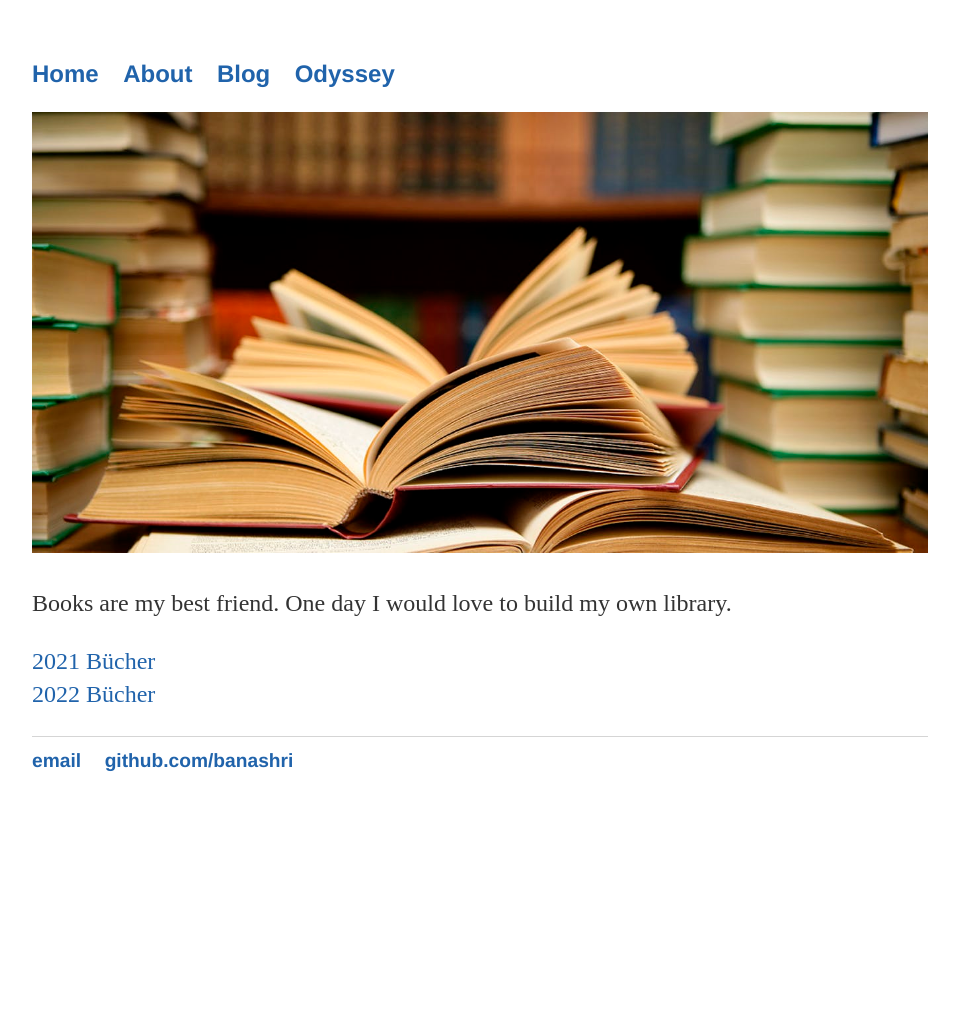
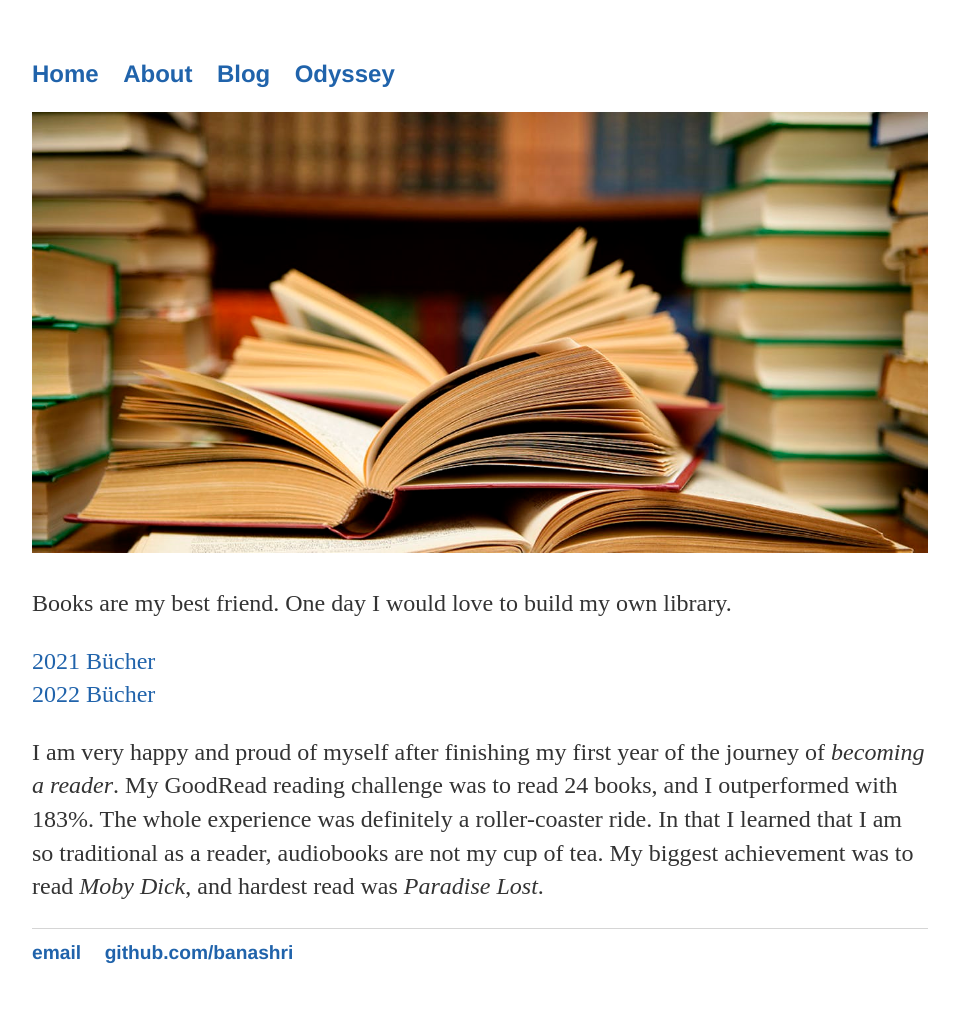
Before and after one commit to Banashri/banashri.github.io, a Jekyll site: the page built from books/index.md, in a window 1280 px wide. Shown: the whole page, without its empty margins (160-1119 px from the left). Built offline with Jekyll 4.4.1, drawn with Linux system fonts in a browser that asks for light colours; before the commit the page ends 900 px from its top, so only the background shows below that.

Commit message:
December

```diff
--- a/books/index.md
+++ b/books/index.md
@@ -11,3 +11,5 @@ Books are my best friend. One day I would love to build my own library.
 <br/>
 <a class = "text" href="{% link books/2022.md %}">2022 Bücher</a>
 <br/>
+
+I am very happy and proud of myself after finishing my first year of the journey of <em>becoming a reader</em>. My GoodRead reading challenge was to read 24 books, and I outperformed with 183%. The whole experience was definitely a roller-coaster ride. In that I learned that I am so traditional as a reader, audiobooks are not my cup of tea. My biggest achievement was to read <em>Moby Dick</em>, and hardest read was <em>Paradise Lost</em>.
```
